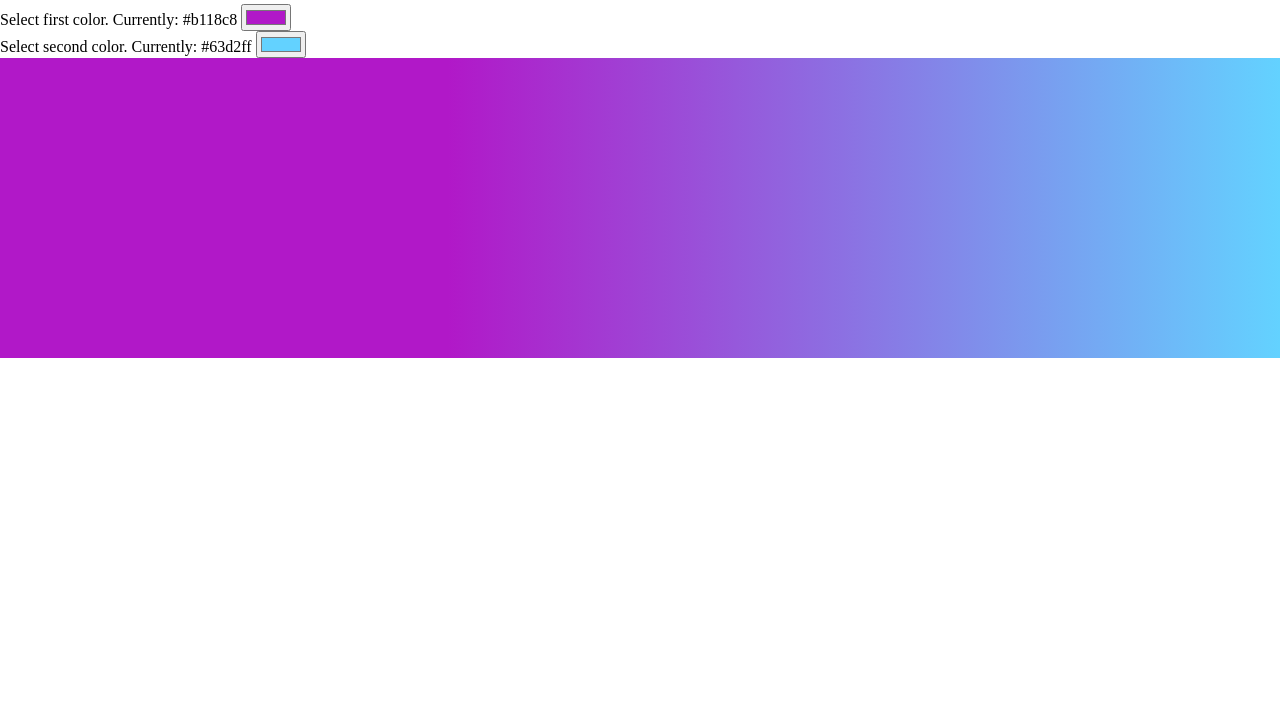
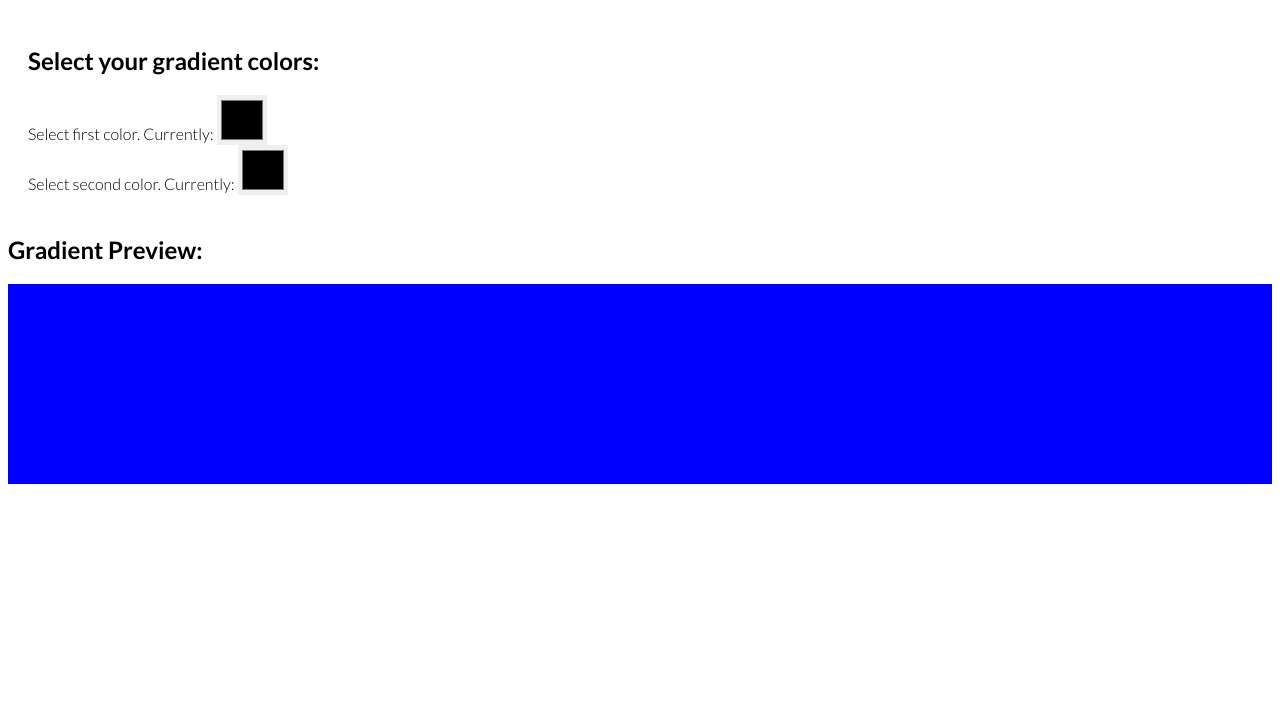
Before and after one commit to leahriffell/gradient-tool, a plain HTML site: page index.html in a window 1280 px wide. Shown: the part 76-800 px from the top of the page. Drawn offline with Linux system fonts and the light colour scheme.

Commit message:
Add dynamic labels to color swatches

```diff
--- a/gradient-styles.css
+++ b/gradient-styles.css
@@ -1,17 +1,25 @@
 body {
-  margin: 0;
+  font-family: 'Lato', sans-serif;
+  font-weight: 300;
 }
 
 h1 {
-  color: pink;
+  font-weight: 400;
 }
 
-.gradient-selector__picker {
+.gradient-settings {
+  padding: 20px;
+}
+
+.gradient-settings__picker {
   height: 50px;
+  border: none;
 }
 
 .gradient-preview {
   width: 100%;
-  height: 300px;
-  background: linear-gradient(90deg, #B118C8 35%, #63D2FF 100%);
+  height: 200px;
+  background-color: blue;
 }
+
+  /* background: linear-gradient(90deg, #B118C8 35%, #63D2FF 100%); */
--- a/gradient.js
+++ b/gradient.js
@@ -1,8 +1,36 @@
-var hex1 = document.getElementById("hex-1").value;
-var hex2 = document.getElementById("hex-2").value;
+var colorPicker = document.getElementsByClassName("gradient-settings__picker");
+var hex1Picker = document.querySelector("#hex-1");
+var hex2Picker = document.querySelector("#hex-2");
+var hex1Value = document.getElementById("hex-1").value;
+var hex2Value = document.getElementById("hex-2").value;
 var hex1Display = document.getElementById("hex-1-display");
 var hex2Display = document.getElementById("hex-2-display");
+var hexDisplay = docment.querySelectorAll(".hex-display");
+var hex1DefaultValue = "#B118C8";
+var hex2DefaultValue = "#63D2FF";
+var gradientPreview = document.querySelector(".gradient-preview");
+var h1 = document.querySelector("h1");
 
+window.addEventListener("load", init, false);
 
-hex1Display.textContent = hex1;
-hex2Display.textContent = hex2;
+function init() {
+  hex1Value = hex1DefaultValue;
+  hex2Value = hex2DefaultValue;
+  hex1Display.textContent = hex1Value;
+  hex2Display.textContent = hex2Value;
+  hex1Picker.value = hex1DefaultValue;
+  hex2Picker.value = hex2DefaultValue
+  console.log(hex1Value);
+  console.log(hex2Value);
+  gradientPreview.style.background = hex1Value;
+}
+
+for(var i = 0; i < colorPicker.length; i++) {
+    colorPicker[i].addEventListener('change', function(){
+        gradientPreview.style.backgroundColor = this.value;
+        hex1Display.textContent = this.value;
+    }, false);
+}
+
+// change label so that it's just one label not different ids
+// function update color .. change label. chagne teh corresponding gradient position
--- a/index.html
+++ b/index.html
@@ -4,18 +4,23 @@
     <meta charset="utf-8">
     <title>Gradient Tool</title>
     <link rel="stylesheet" href="gradient-styles.css">
+    <link href="https://fonts.googleapis.com/css2?family=Lato:wght@300;400;700&display=swap" rel="stylesheet">
   </head>
   <body>
     <h1>Gradients are dope</h1>
-    <div class="gradient-selection">
-      <label for="hex-1">Select first color. Currently: <span id="hex-1-display"></span></label>
-      <input type="color" class="gradient-selection__picker" name="hex-1" id="hex-1" value="#B118C8">
+    <div class="gradient-settings">
+      <h2>Select your gradient colors:</h2>
+      <div class="gradient-settings__color-selection">
+        <label for="hex-1">Select first color. Currently: <span class ="hex-display" id="hex-1-display"></span></label>
+        <input type="color" class="gradient-settings__picker" name="hex-1" id="hex-1">
+      </div>
+      <div class="gradient-settings__color-selection">
+        <label for="hex-2">Select second color. Currently: <span class ="hex-display" id="hex-2-display"></span></label>
+        <input type="color" class="gradient-settings__picker" name="hex-2" id="hex-2">
+      </div>
     </div>
-    <div class="gradient-selection">
-      <label for="hex-2">Select second color. Currently: <span id="hex-2-display"></span></label>
-      <input type="color" class="gradient-selection__picker" name="hex-2" id="hex-2" value="#63D2FF">
-    </div>
-    <div class="gradient-preview"></div>
+    <h2>Gradient Preview:</h2>
+    <div class="gradient-preview" name="gradient-preview"></div>
 
     <script type="text/javascript" src="gradient.js"></script>
   </body>
```
